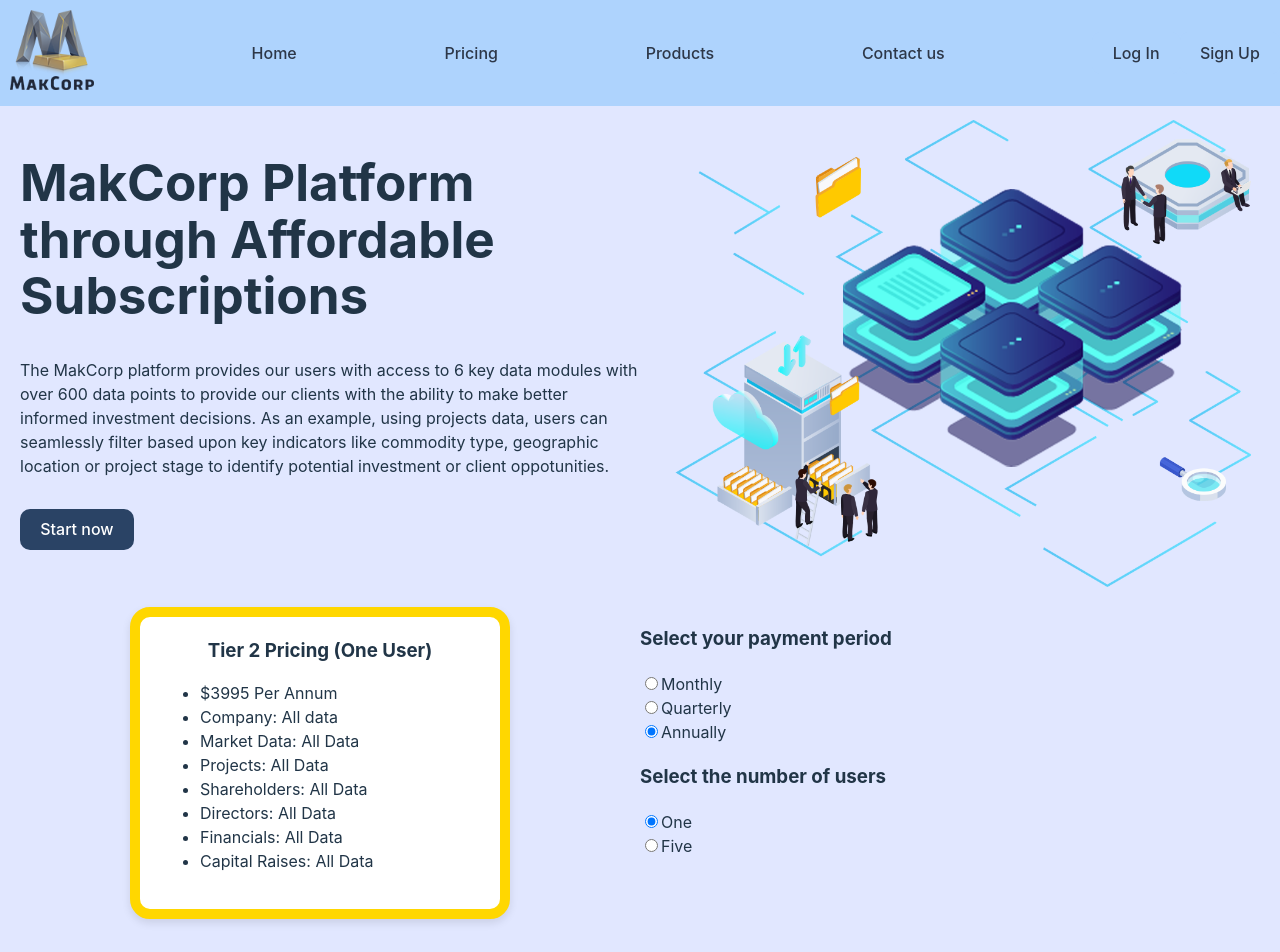
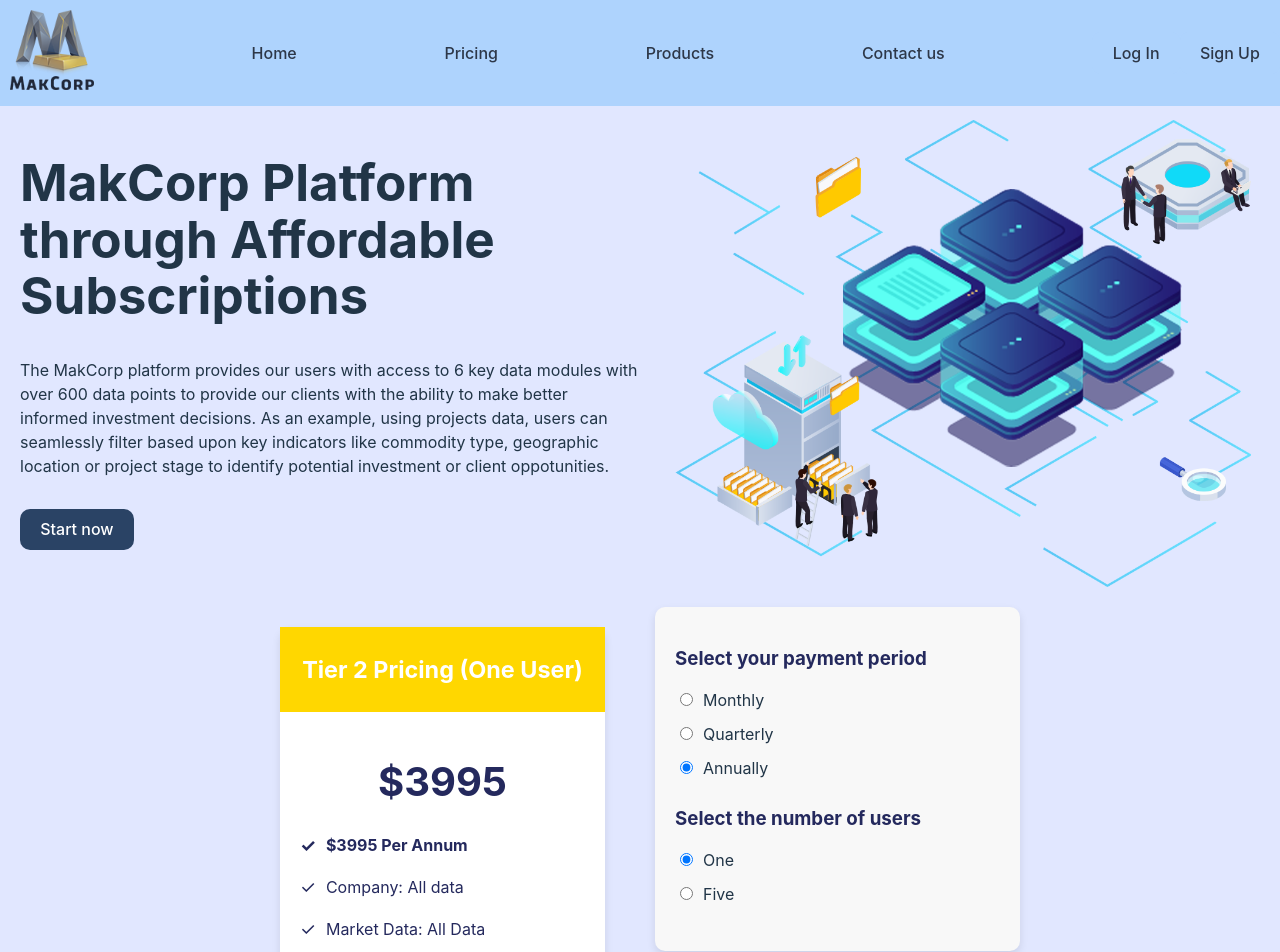
Before and after one commit to jayshah41/Puzzled, a React (Vite) app: page /pricing in a window 1280 px wide. Shown: the top 952 px of the page. Built offline with nearby package versions, Linux system fonts and the light colour scheme.

Commit message:
Refactor SubscriptionPlans component layout and styling, and make code more readable

```diff
--- a/src/components/SubscriptionPlans.jsx
+++ b/src/components/SubscriptionPlans.jsx
@@ -1,10 +1,11 @@
 import React, { useState } from 'react';
 import '../styles/GeneralStyles.css';
+import '../styles/SubscriptionStyles.css';
 
 const SubscriptionPlans = () => {
-
   const [paymentOption, setPaymentOption] = useState("$3995 Per Annum");
   const [numOfUsers, setNumOfUsers] = useState("one");
+
   const colourMap = {
     "$895 Per Month": "#cd7f32",
     "$1495 Per Quarter": "#c0c0c0",
@@ -35,46 +36,81 @@
             .join(' ');
   };
 
-
-  const info = [pricingMap[`${paymentOption},${numOfUsers}`], 'Company: All data', 'Market Data: All Data', 'Projects: All Data', 'Shareholders: All Data', 'Directors: All Data', 'Financials: All Data', 'Capital Raises: All Data'];
-  const features = info.map(e => <li>{e}</li>);
+  const currentPrice = pricingMap[`${paymentOption},${numOfUsers}`];
+  const info = [currentPrice, 'Company: All data', 'Market Data: All Data', 'Projects: All Data', 'Shareholders: All Data', 'Directors: All Data', 'Financials: All Data', 'Capital Raises: All Data'];
+  const features = info.map((feature, index) => (
+    <li key={index} className="feature-item">
+      <span className="checkmark">✓</span>
+      {feature}
+    </li>
+  ));
 
   return (
-    <div className="two-card-container">
-    <div style={{ width: '25vw', backgroundColor: 'white', display:'flex', flexDirection: 'column', boxShadow: '0 4px 8px rgba(0, 0, 0, 0.1)', margin: 'auto', marginBottom: '50px', padding: '20px', border: `10px solid ${colourMap[paymentOption]}`, borderRadius: '20px' }}>
+    <div className="container">
+      <div className="pricing-card">
+        <div className="pricing-header" style={{ backgroundColor: colourMap[paymentOption] }}>
         <h3 style={{ margin: 'auto' }}>Tier 2 Pricing {`(${titleCase(numOfUsers)} User${numOfUsers == 'five' ? 's' : ''})`}</h3>
-      <ul>
+        </div>
+        <div className="pricing-content">
+          <div className="price">
+            {currentPrice.split(' ')[0]}
+          </div>
+          <ul className="feature-list">
             {features}
           </ul>
         </div>
-    <div>
-    <div>
+      </div>
+
+      <div className="controls-container">
+        <div className="control-section">
           <h3>Select your payment period</h3>
-      <label>
-        <input type="radio" value="$895 Per Month" checked={paymentOption === "$895 Per Month"} onChange={handlePaymentChange} />
+          <label className="radio-option">
+            <input
+              type="radio"
+              value="$895 Per Month"
+              checked={paymentOption === "$895 Per Month"}
+              onChange={handlePaymentChange}
+            />
             Monthly
           </label>
-      <br />
-      <label>
-        <input type="radio" value="$1495 Per Quarter" checked={paymentOption === "$1495 Per Quarter"} onChange={handlePaymentChange} />
+          <label className="radio-option">
+            <input
+              type="radio"
+              value="$1495 Per Quarter"
+              checked={paymentOption === "$1495 Per Quarter"}
+              onChange={handlePaymentChange}
+            />
             Quarterly
           </label>
-      <br />
-      <label>
-        <input type="radio" value="$3995 Per Annum" checked={paymentOption === "$3995 Per Annum"} onChange={handlePaymentChange} />
+          <label className="radio-option">
+            <input
+              type="radio"
+              value="$3995 Per Annum"
+              checked={paymentOption === "$3995 Per Annum"}
+              onChange={handlePaymentChange}
+            />
             Annually
           </label>
-      <br />
         </div>
-    <div>
+
+        <div className="control-section">
           <h3>Select the number of users</h3>
-      <label>
-        <input type="radio" value="one" checked={numOfUsers === "one"} onChange={handleNumOfUsersChange} />
+          <label className="radio-option">
+            <input
+              type="radio"
+              value="one"
+              checked={numOfUsers === "one"}
+              onChange={handleNumOfUsersChange}
+            />
             One
           </label>
-      <br />
-      <label>
-        <input type="radio" value="five" checked={numOfUsers === "five"} onChange={handleNumOfUsersChange} />
+          <label className="radio-option">
+            <input
+              type="radio"
+              value="five"
+              checked={numOfUsers === "five"}
+              onChange={handleNumOfUsersChange}
+            />
             Five
           </label>
         </div>
@@ -83,4 +119,4 @@
   )
 }
 
-export default SubscriptionPlans
+export default SubscriptionPlans;
```
Lines whose indentation alone changed are shown as unchanged.
